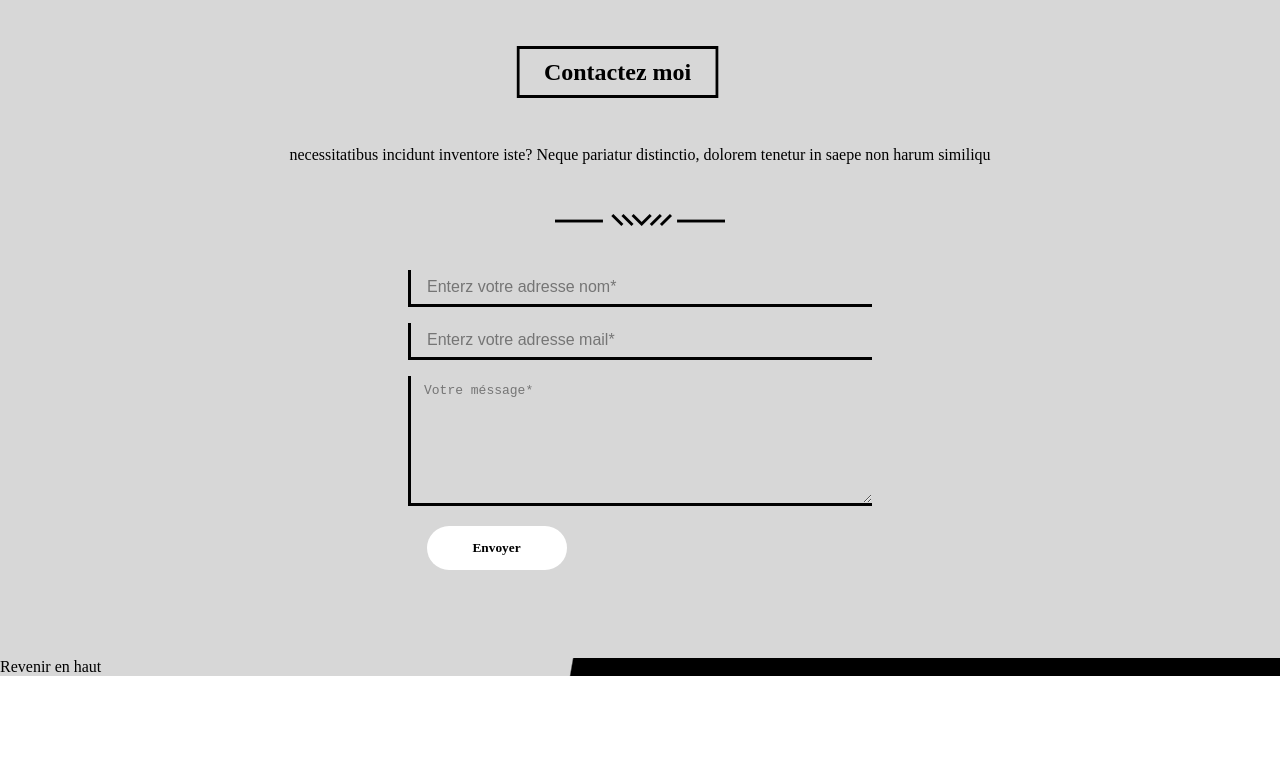
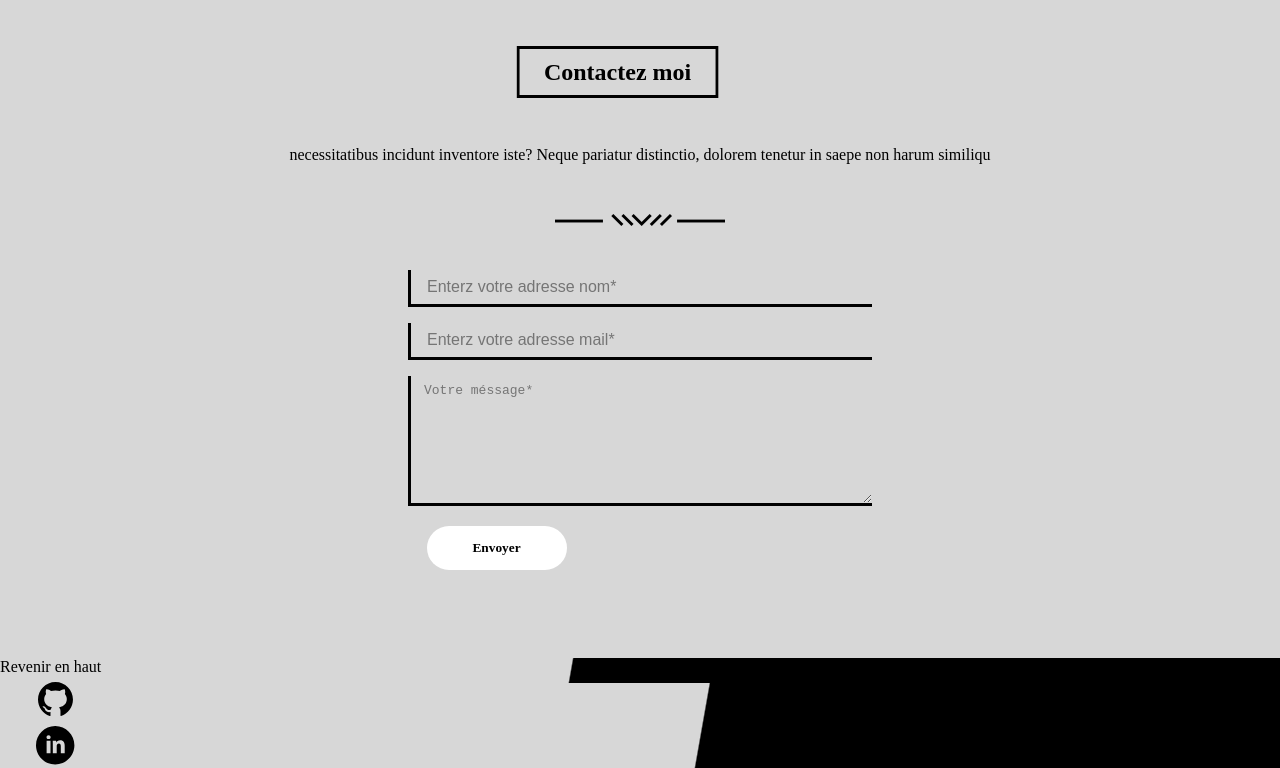
Before and after one commit to Cheik40/my-portfolio, a React (Vite) app: page / in a window 1280 px wide. Shown: the part 3317-4085 px from the top of the page. Before the commit the page ends 3993 px from the top, so only its background shows below. Built offline with nearby package versions, Linux system fonts and the light colour scheme.

Commit message:
import logo reseaux sociaux et redirection vers eux

```diff
--- a/src/footer/Footer.tsx
+++ b/src/footer/Footer.tsx
@@ -1,12 +1,21 @@
+import githubIcon from "../assets/github.svg";
+import linkedinIcon from "../assets/linkedin.svg";
+
 function Footer() {
     return (
         <footer>
             <div className='home'>Revenir en haut</div>
             <div className='socialLink'>
-                <div className='email'></div>
-                <div className='tel'></div>
-                <div className='git'></div>
-                <div className='linkedin'></div>
+                <div className='git'>
+                    <a href='https://github.com/Cheik40'>
+                        <img src={githubIcon} alt='GitHub' />
+                    </a>
+                </div>
+                <div className='linkedin'>
+                    <a href='https://fr.linkedin.com/in/cheikh-ndiaye-870513196?trk=public_profile_browsemap_profile-result-card_result-card_full-click'>
+                        <img src={linkedinIcon} alt='LinkedIn' />
+                    </a>
+                </div>
             </div>
         </footer>
     );
```
